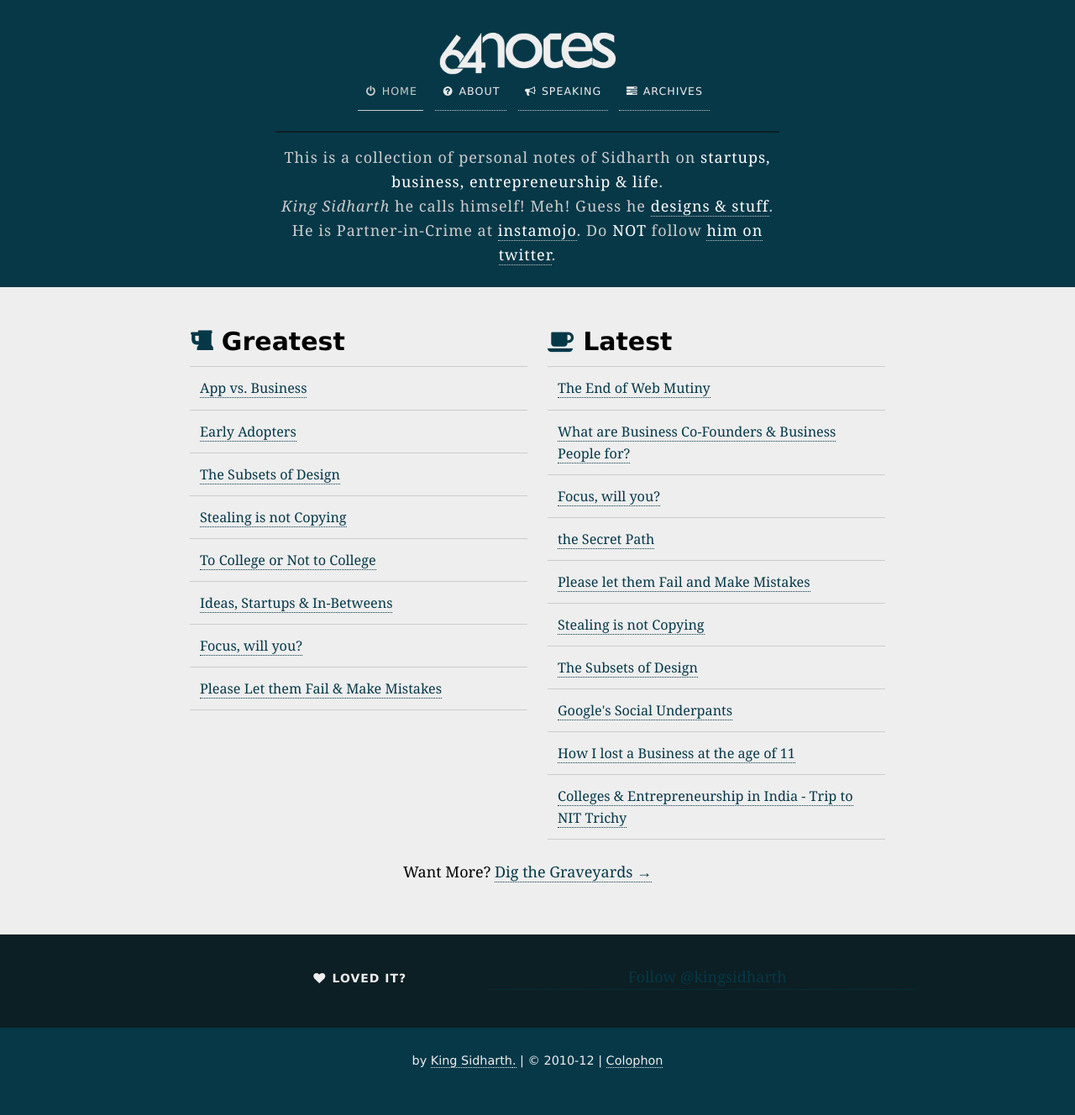
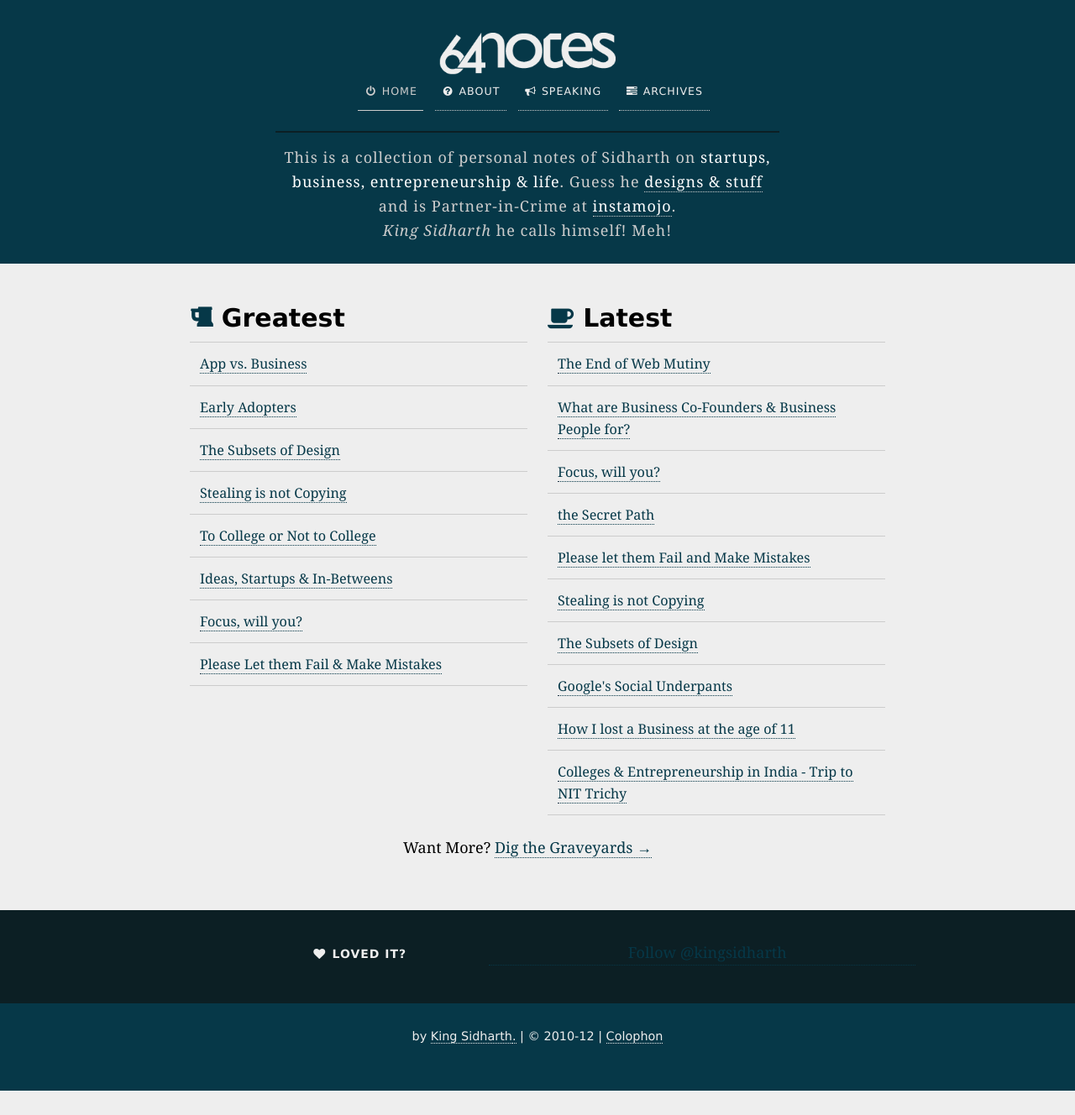
Before and after one commit to 64Notes/64notes.com, a Jekyll site: the page built from index.html, in a window 1280 px wide. Shown: the whole page at 84% size. Built offline with Jekyll 4.4.1, drawn with Linux system fonts in a browser that asks for light colours; nearby versions of some CDN libraries; comment, search, counter and statistics services are not loaded; after the commit the page ends 1299 px from its top, so only the background shows below that.

Commit message:
Update description

```diff
--- a/_layouts/base.html
+++ b/_layouts/base.html
@@ -76,7 +76,7 @@
           <!-- .nav-bar -->
           {% if page.slug == 'home' %}
           <p class="grid__unit one-whole">
-          This is a collection of personal notes of Sidharth on <strong>startups, business, entrepreneurship & life</strong>.<br/> <em>King Sidharth</em> he calls himself! Meh! Guess he <a href="/design">designs &amp; stuff</a>. He is Partner-in-Crime at <a href="http://instamojo.com">instamojo</a>. Do <strong>NOT</strong> follow <a href="http://twitter.com/kingsidharth"> him on twitter</a>.
+          This is a collection of personal notes of Sidharth on <strong>startups, business, entrepreneurship & life</strong>. Guess he <a href="/design">designs &amp; stuff</a> and is Partner-in-Crime at <a href="http://instamojo.com">instamojo</a>. <br/><em>King Sidharth</em> he calls himself! Meh!
           </p>
           {% endif %}
         </div>
```
